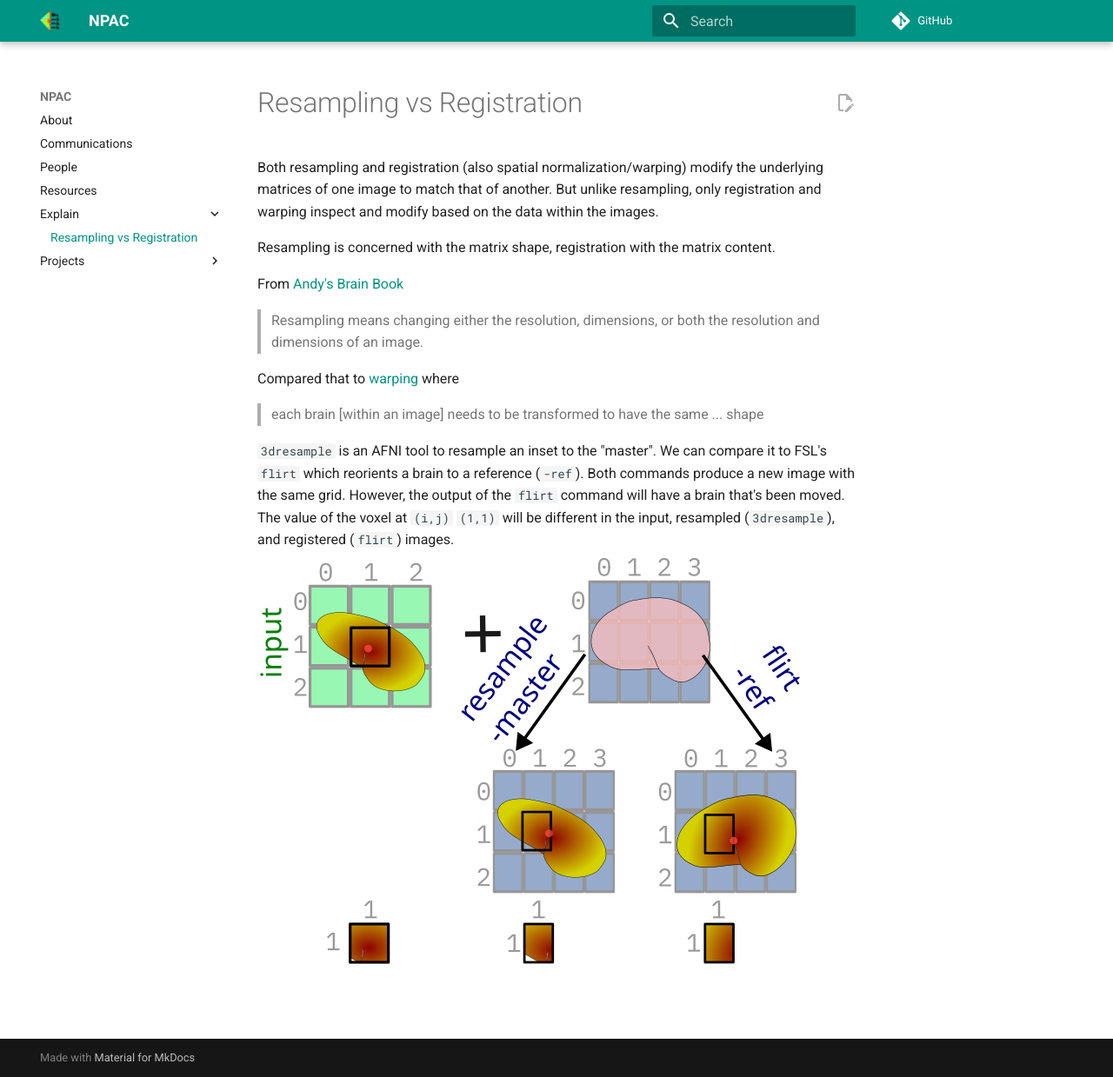
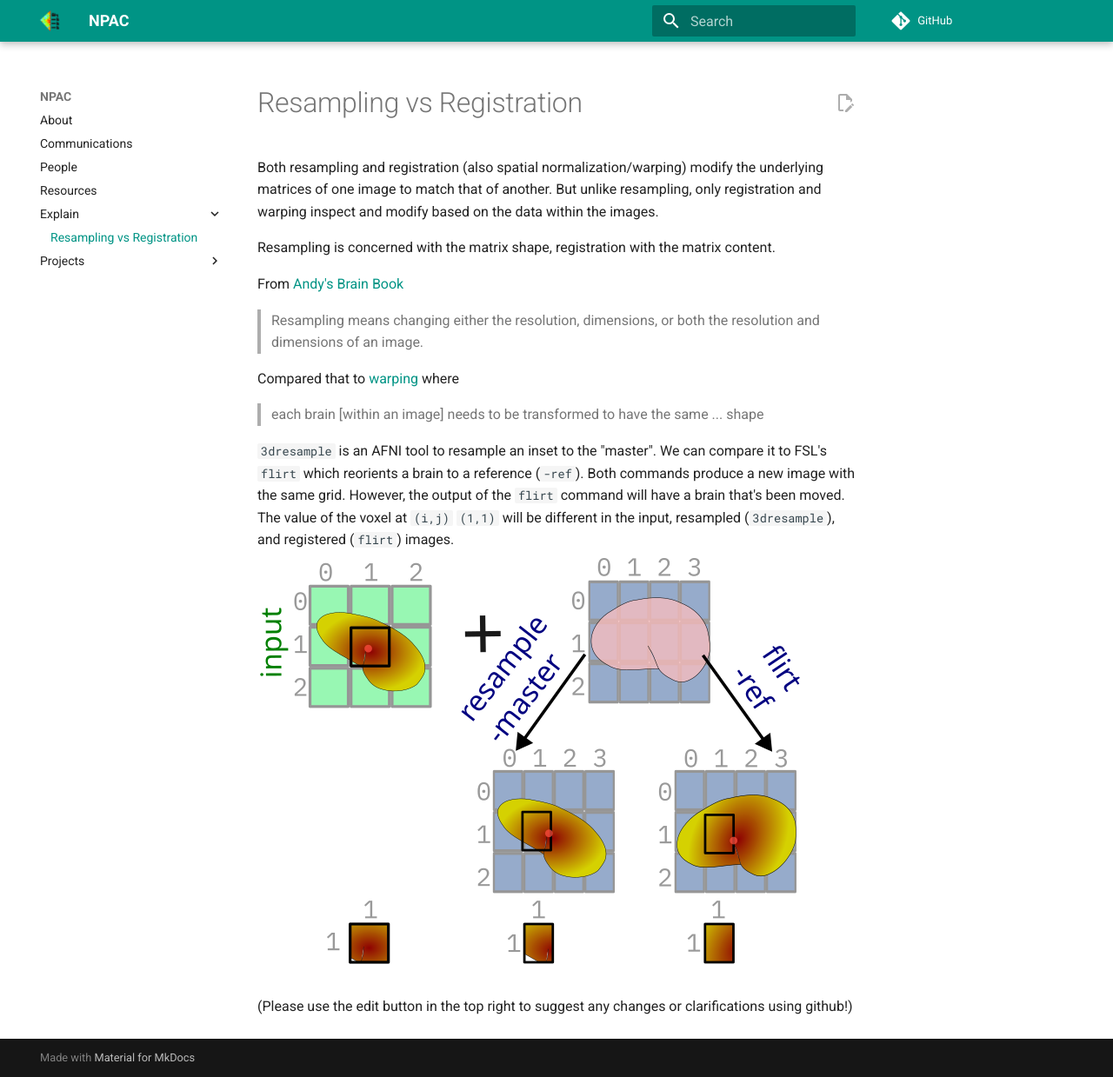
Before and after one commit to NPACore/NPACore.github.io, an MkDocs documentation site: the page built from docs/explain/resample-vs-registration.md, in a window 1280 px wide and 1239 px high. Shown: the whole window at 87% size. Built offline with MkDocs 1.6.1 and Material for MkDocs 9.7.7, drawn with Linux system fonts in a browser that asks for light colours; comment, search, counter and statistics services are not loaded.

Commit message:
🚸 solicit github edits

```diff
--- a/docs/explain/resample-vs-registration.md
+++ b/docs/explain/resample-vs-registration.md
@@ -15,3 +15,6 @@ Compared that to [warping](https://andysbrainbook.readthedocs.io/en/latest/fMRI_
 `3dresample` is an AFNI tool to resample an inset to the "master". We can compare it to FSL's `flirt` which reorients a brain to a reference (`-ref`).
 Both commands produce a new image with the same grid. However, the output of the `flirt` command will have a brain that's been moved. The value of the voxel at `(i,j)` `(1,1)` will be different in the input, resampled (`3dresample`), and registered (`flirt`) images.
 ![resample vs affine transform](../imgs/resample_vs_affine.png)
+
+
+(Please use the edit button in the top right to suggest any changes or clarifications using github!)
```
